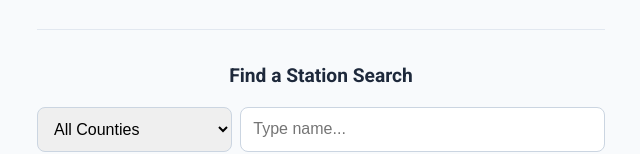
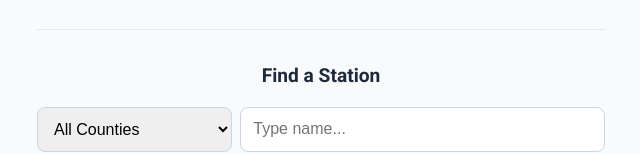
Before and after one commit to johnriordan1/river-level-app, a website built with Vite: page index.html in a window 1280 px wide. Shown: the part 128-282 px from the top of the page, without its empty margins (319-959 px from the left). Built offline with nearby package versions, Linux system fonts and the light colour scheme; files whose address does not match are found by name.

Commit message:
Update search section heading to Find a Station

```diff
--- a/index.html
+++ b/index.html
@@ -62,8 +62,7 @@
 
       <!-- Search Section -->
       <section id="search-section">
-        <h2 style="font-size: 1.2rem; margin-bottom: 1rem; color: #1e293b; text-align: center;">Find a Station Search
-        </h2>
+        <h2 style="font-size: 1.2rem; margin-bottom: 1rem; color: #1e293b; text-align: center;">Find a Station</h2>
         <div style="display: flex; gap: 0.5rem; margin-bottom: 1rem;">
           <select id="county-filter"
             style="padding: 0.75rem; border: 1px solid #cbd5e1; border-radius: 8px; font-size: 1rem; flex: 1; min-width: 0;">
```
